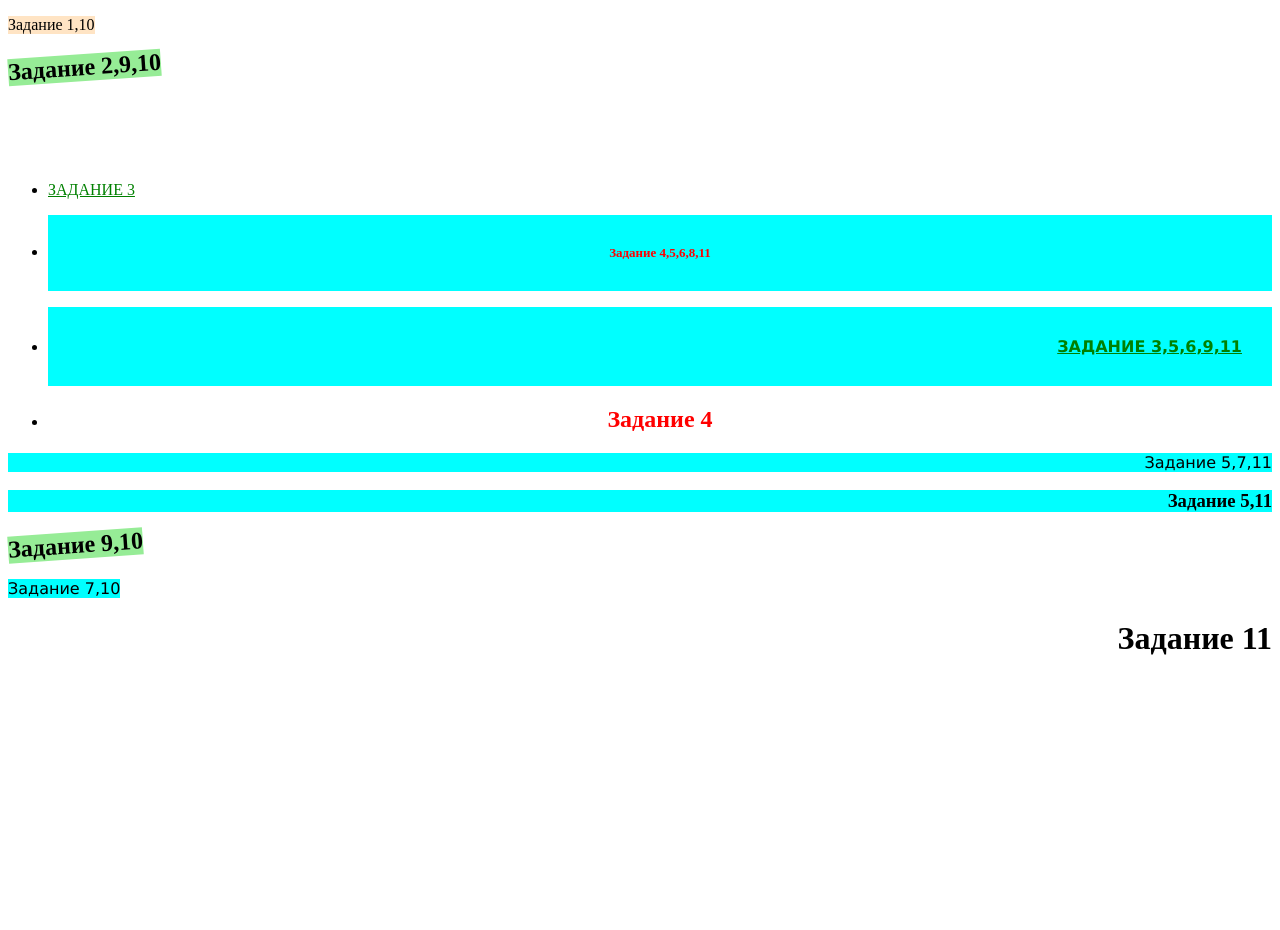
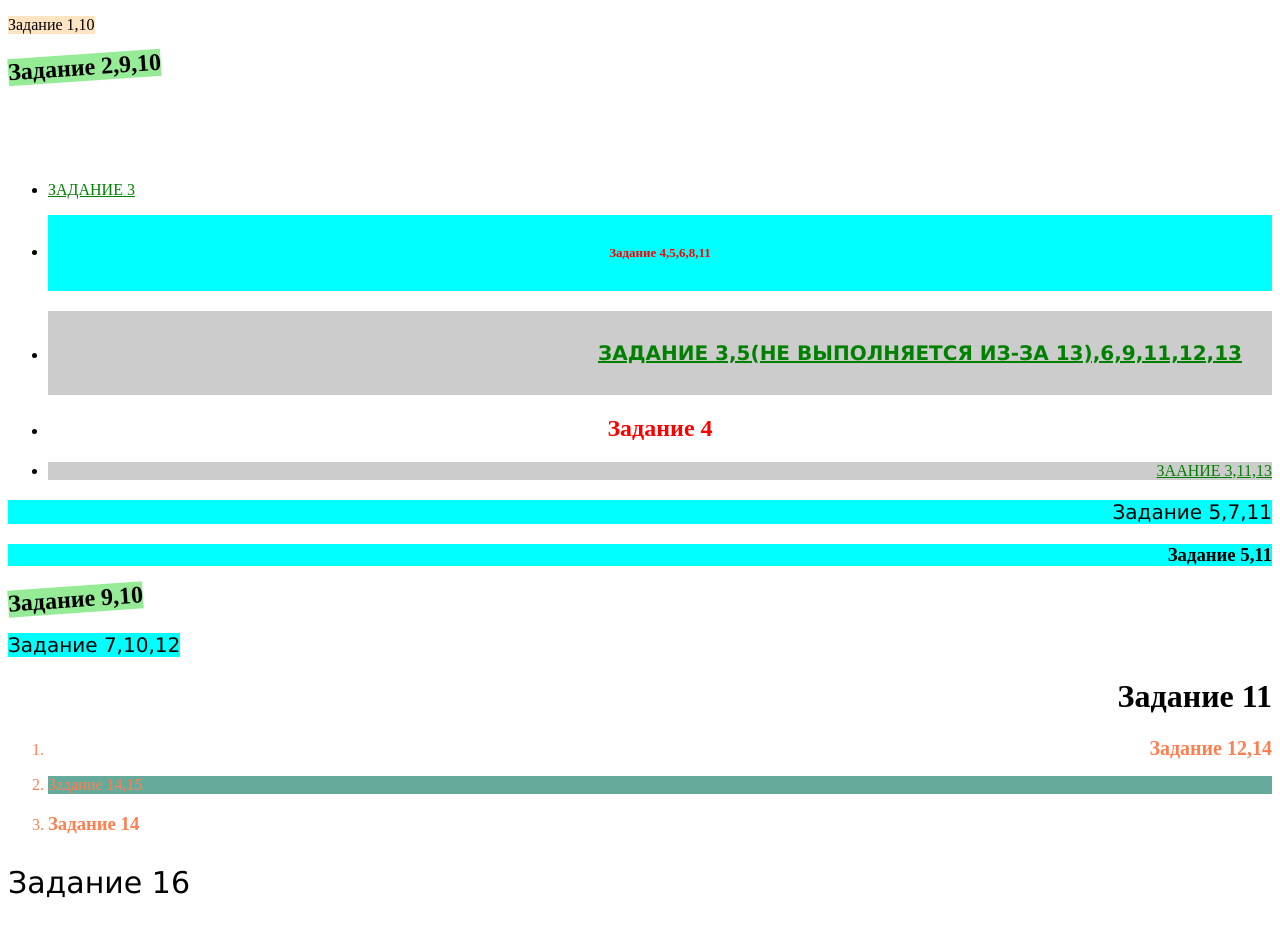
Before and after one commit to AniTigerSib/www, a website: page task3.html in a window 1280 px wide. Before the commit the page ends 800 px from the top, so only its background shows below. Drawn offline with Linux system fonts and the light colour scheme.

Commit message:
task3_preUpdate

```diff
--- a/css/styles_task3.css
+++ b/css/styles_task3.css
@@ -51,17 +51,32 @@ div h2, div p {
 /* Задание 11 */
 
 p.bbb, h2.xxx {
+    font-size: 20px;
+}
+/* Задание 12 */
+
+#test p.bbb, #test p.xxx {
+    background: rgba(0.5, 1, 0.3, 0.2);
+}
+/* Задание 13 */
+
+.fff * {
+    color: coral;
+}
+/* Задание 14 */
+
+.fff p {
+    background: rgba(40, 137, 114, 0.712);
+}
+/* Задание 15 */
+
+p.fff {
+    font-family: 'Lucida Sans', 'Lucida Sans Regular', 'Lucida Grande', 'Lucida Sans Unicode', Geneva, Verdana, sans-serif;
+    font-size: 30px;
+}
+
+.fff .bbb {
 
 }
 
-#test p.bbb, #test p.xxx {}
-
-.fff * {}
-
-.fff p {}
-
-p.fff {}
-
-.fff .bbb {}
-
 .fff h2.bbb {}
--- a/task3.html
+++ b/task3.html
@@ -22,15 +22,22 @@
         <ul id="test">
             <li><p>Задание 3</p></li>
             <li><h2 class="bbb">Задание 4,5,6,8,11</h2></li>
-            <li><p class="bbb">Задание 3,5,6,9,11</p></li>
+            <li><p class="bbb">Задание 3,5(не выполняется из-за 13),6,9,11,12,13</p></li>
             <li><h2>Задание 4</h2></li>
+            <li><p class="xxx">Заание 3,11,13</p></li>
         </ul>
         <p class="bbb">Задание 5,7,11</p>
         <h3 class="bbb">Задание 5,11</h3>
         <div>
             <h2>Задание 9,10</h2>
-            <p class="bbb">Задание 7,10</p>
+            <p class="bbb">Задание 7,10,12</p>
             <h1 class="xxx">Задание 11</h1>
         </div>
+        <ol class="fff">
+            <li><h2 class="xxx">Задание 12,14</h2></li>
+            <li><p>Задание 14,15</p></li>
+            <li><h3>Задание 14</h3></li>
+        </ol>
+        <span><p class="fff">Задание 16</p></span>
     </body>
 </html>
```
